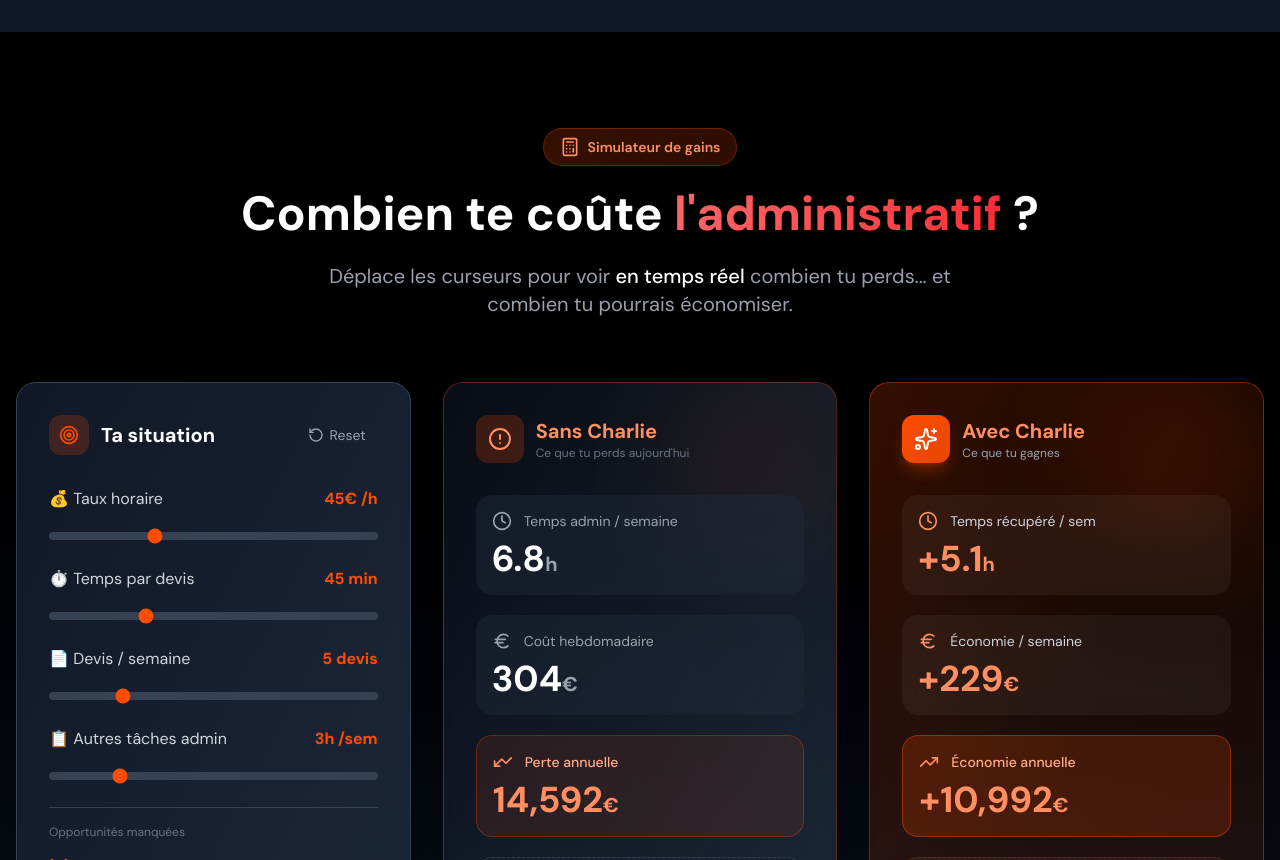
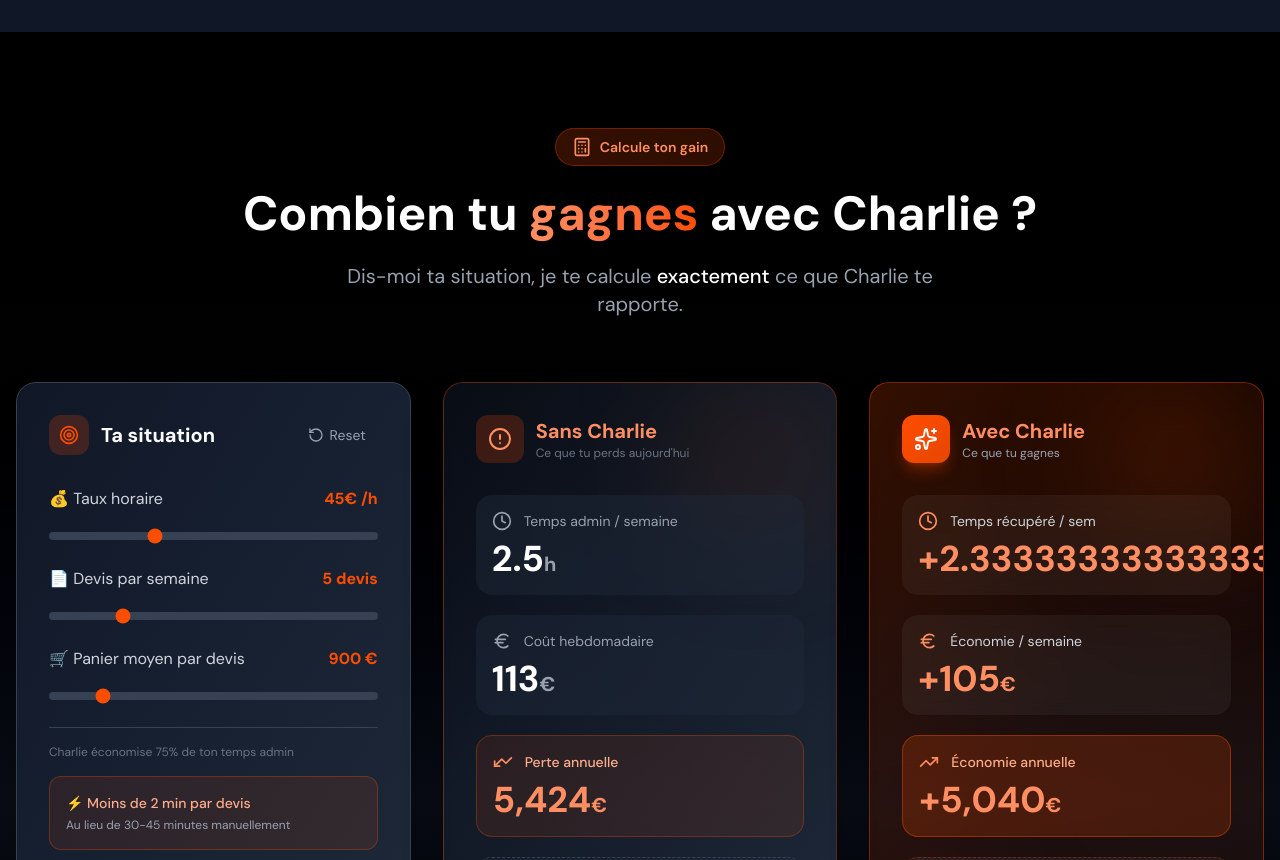
Before and after one commit to samir3508/MyCharlie, a Next.js app: page / in a window 1280 px wide. Shown: the part 1940-2800 px from the top of the page. Built offline with nearby package versions, Linux system fonts and the light colour scheme.

Commit message:
feat: Simplifier le calculateur ROI - curseurs plus simples et calculs plus clairs

```diff
--- a/src/app/page.tsx
+++ b/src/app/page.tsx
@@ -70,15 +70,19 @@ export default function HomePage() {
   const [panierMoyen, setPanierMoyen] = useState(900)
   const [gainCharlie, setGainCharlie] = useState(75)
 
-  const tempsAdminSemaine = (devisParSemaine * tempsMoyenDevis / 60) + autresTaches
+  const tempsManuelParDevis = 30 // minutes
+  const tempsCharlieParDevis = 2 // minutes
+  const tempsEconomiseParDevis = tempsManuelParDevis - tempsCharlieParDevis
+
+  const tempsAdminSemaine = devisParSemaine * tempsManuelParDevis / 60
+  const tempsCharlieSemaine = devisParSemaine * tempsCharlieParDevis / 60
+  const tempsRecupere = tempsAdminSemaine - tempsCharlieSemaine
+
   const coutSemaine = Math.round(tempsAdminSemaine * tauxHoraire)
   const coutAn = coutSemaine * 48
-  const devisPerdusParMois = devisPerdus * panierMoyen
-  const tempsRecupere = Math.round(tempsAdminSemaine * gainCharlie / 100 * 10) / 10
   const economieSemaine = Math.round(tempsRecupere * tauxHoraire)
   const economieAn = economieSemaine * 48
-  const devisRecuperes = Math.round(devisPerdus * panierMoyen * 0.5)
-  const economieTotaleAn = economieAn + (devisRecuperes * 12)
+  const economieTotaleAn = economieAn
 
   const resetCalculator = () => { setTauxHoraire(45); setTempsMoyenDevis(45); setDevisParSemaine(5); setAutresTaches(3); setDevisPerdus(2); setPanierMoyen(900); setGainCharlie(75) }
 
@@ -129,7 +133,7 @@ export default function HomePage() {
                 <a href="#comment-ca-marche"><Button variant="outline" size="lg" className="w-full sm:w-auto h-14 px-8 text-lg border-gray-700 text-gray-300">Comment ça marche ?</Button></a>
               </div>
               <div className="flex flex-wrap gap-6 pt-6">
-                <div className="flex items-center gap-2"><div className="w-10 h-10 rounded-lg bg-orange-500/20 flex items-center justify-center"><Timer className="w-5 h-5 text-orange-500" /></div><div><p className="text-lg font-bold">5 min</p><p className="text-xs text-gray-400">Devis créé</p></div></div>
+                <div className="flex items-center gap-2"><div className="w-10 h-10 rounded-lg bg-orange-500/20 flex items-center justify-center"><Timer className="w-5 h-5 text-orange-500" /></div><div><p className="text-lg font-bold">&lt;2 min</p><p className="text-xs text-gray-400">Devis créé</p></div></div>
                 <div className="flex items-center gap-2"><div className="w-10 h-10 rounded-lg bg-orange-500/20 flex items-center justify-center"><Bell className="w-5 h-5 text-orange-500" /></div><div><p className="text-lg font-bold">Auto</p><p className="text-xs text-gray-400">Relances</p></div></div>
                 <div className="flex items-center gap-2"><div className="w-10 h-10 rounded-lg bg-orange-500/20 flex items-center justify-center"><Users className="w-5 h-5 text-orange-500" /></div><div><p className="text-lg font-bold">100%</p><p className="text-xs text-gray-400">Suivi client</p></div></div>
               </div>
@@ -212,13 +216,13 @@ export default function HomePage() {
           <motion.div className="text-center mb-16" initial={{ opacity: 0, y: 20 }} whileInView={{ opacity: 1, y: 0 }} viewport={{ once: true }}>
             <div className="inline-flex items-center gap-2 px-4 py-2 rounded-full bg-gradient-to-r from-orange-500/20 to-orange-600/20 text-orange-400 text-sm mb-6 border border-orange-500/30">
               <Calculator className="w-5 h-5" />
-              <span className="font-semibold">Simulateur de gains</span>
+              <span className="font-semibold">Calcule ton gain</span>
             </div>
             <h2 className="text-3xl sm:text-4xl lg:text-5xl font-bold mb-6">
-              Combien te coûte <span className="bg-gradient-to-r from-red-400 to-red-500 bg-clip-text text-transparent">l&apos;administratif</span> ?
+              Combien tu <span className="bg-gradient-to-r from-orange-400 to-orange-500 bg-clip-text text-transparent">gagnes</span> avec Charlie ?
             </h2>
             <p className="text-xl text-gray-400 max-w-2xl mx-auto">
-              Déplace les curseurs pour voir <span className="text-white font-medium">en temps réel</span> combien tu perds... et combien tu pourrais économiser.
+              Dis-moi ta situation, je te calcule <span className="text-white font-medium">exactement</span> ce que Charlie te rapporte.
             </p>
           </motion.div>
 
@@ -237,19 +241,14 @@ export default function HomePage() {
               </div>
               <div className="space-y-5">
                 <SliderInput label="💰 Taux horaire" value={tauxHoraire} onChange={setTauxHoraire} min={20} max={100} step={5} unit="€" suffix="/h" />
-                <SliderInput label="⏱️ Temps par devis" value={tempsMoyenDevis} onChange={setTempsMoyenDevis} min={15} max={120} step={5} unit=" min" />
-                <SliderInput label="📄 Devis / semaine" value={devisParSemaine} onChange={setDevisParSemaine} min={1} max={20} step={1} suffix="devis" />
-                <SliderInput label="📋 Autres tâches admin" value={autresTaches} onChange={setAutresTaches} min={0} max={15} step={1} unit="h" suffix="/sem" />
+                <SliderInput label="📄 Devis par semaine" value={devisParSemaine} onChange={setDevisParSemaine} min={1} max={20} step={1} suffix="devis" />
+                <SliderInput label="🛒 Panier moyen par devis" value={panierMoyen} onChange={setPanierMoyen} min={200} max={5000} step={100} unit=" €" />
                 <div className="pt-4 border-t border-gray-700">
-                  <p className="text-xs text-gray-500 mb-4">Opportunités manquées</p>
-                  <SliderInput label="❌ Devis perdus" value={devisPerdus} onChange={setDevisPerdus} min={0} max={10} step={1} suffix="/mois" />
-                  <div className="mt-4">
-                    <SliderInput label="🛒 Panier moyen" value={panierMoyen} onChange={setPanierMoyen} min={200} max={5000} step={100} unit=" €" />
+                  <p className="text-xs text-gray-500 mb-4">Charlie économise 75% de ton temps admin</p>
+                  <div className="bg-orange-500/10 rounded-xl p-4 border border-orange-500/30">
+                    <p className="text-sm text-orange-300 font-medium">⚡ Moins de 2 min par devis</p>
+                    <p className="text-xs text-gray-400 mt-1">Au lieu de 30-45 minutes manuellement</p>
                   </div>
-                </div>
-                <div className="pt-4 border-t border-gray-700">
-                  <SliderInput label="🎯 Gain avec Charlie" value={gainCharlie} onChange={setGainCharlie} min={50} max={90} step={5} unit="%" />
-                  <p className="text-xs text-gray-500 mt-2">% du temps admin économisé</p>
                 </div>
               </div>
             </motion.div>
@@ -289,8 +288,8 @@ export default function HomePage() {
                     <p className="text-4xl font-bold text-orange-400">{coutAn.toLocaleString()}<span className="text-xl">€</span></p>
                   </div>
                   <div className="bg-gray-800/30 rounded-2xl p-4 border border-dashed border-gray-700">
-                    <p className="text-gray-500 text-sm mb-1">+ Devis non relancés / mois</p>
-                    <p className="text-2xl font-bold text-orange-400/80">-{devisPerdusParMois.toLocaleString()}€</p>
+                    <p className="text-gray-500 text-sm mb-1">⚡ Gain de temps par semaine</p>
+                    <p className="text-2xl font-bold text-orange-400/80">-{tempsRecupere.toFixed(1)}h économisées</p>
                   </div>
                 </div>
               </div>
@@ -332,9 +331,9 @@ export default function HomePage() {
                     <p className="text-4xl font-bold text-orange-400">+{economieAn.toLocaleString()}<span className="text-xl">€</span></p>
                   </div>
                   <div className="bg-white/5 rounded-2xl p-4 backdrop-blur-sm border border-dashed border-orange-500/30">
-                    <p className="text-gray-400 text-sm mb-1">+ Devis récupérés / mois</p>
-                    <p className="text-2xl font-bold text-orange-400">+{devisRecuperes}€</p>
-                    <p className="text-xs text-gray-500">(estimation prudente à 50%)</p>
+                    <p className="text-gray-400 text-sm mb-1">⏱️ Temps par devis avec Charlie</p>
+                    <p className="text-2xl font-bold text-orange-400">2 minutes</p>
+                    <p className="text-xs text-gray-500">Au lieu de 30 minutes</p>
                   </div>
                 </div>
               </div>
@@ -388,7 +387,7 @@ export default function HomePage() {
           <motion.div className="text-center mb-16" initial={{ opacity: 0, y: 20 }} whileInView={{ opacity: 1, y: 0 }} viewport={{ once: true }}>
             <div className="inline-flex items-center gap-2 px-3 py-1.5 rounded-full bg-orange-500/20 text-orange-400 text-sm mb-6"><Zap className="w-4 h-4" /><span>Simple comme bonjour</span></div>
             <h2 className="text-3xl sm:text-4xl font-bold mb-4">Comment ça marche ?</h2>
-            <p className="text-xl text-gray-400">4 étapes, 5 minutes max. Zéro formation nécessaire.</p>
+            <p className="text-xl text-gray-400">4 étapes, moins de 2 minutes max. Zéro formation nécessaire.</p>
           </motion.div>
           <div className="space-y-12">
             <StepCard number="01" title="Tu parles à Charlie" description="Par WhatsApp ou via le logiciel, dis-lui ce dont tu as besoin." example="Fais un devis pour Mme Martin, cuisine complète 15m²" delay={0} />
```
